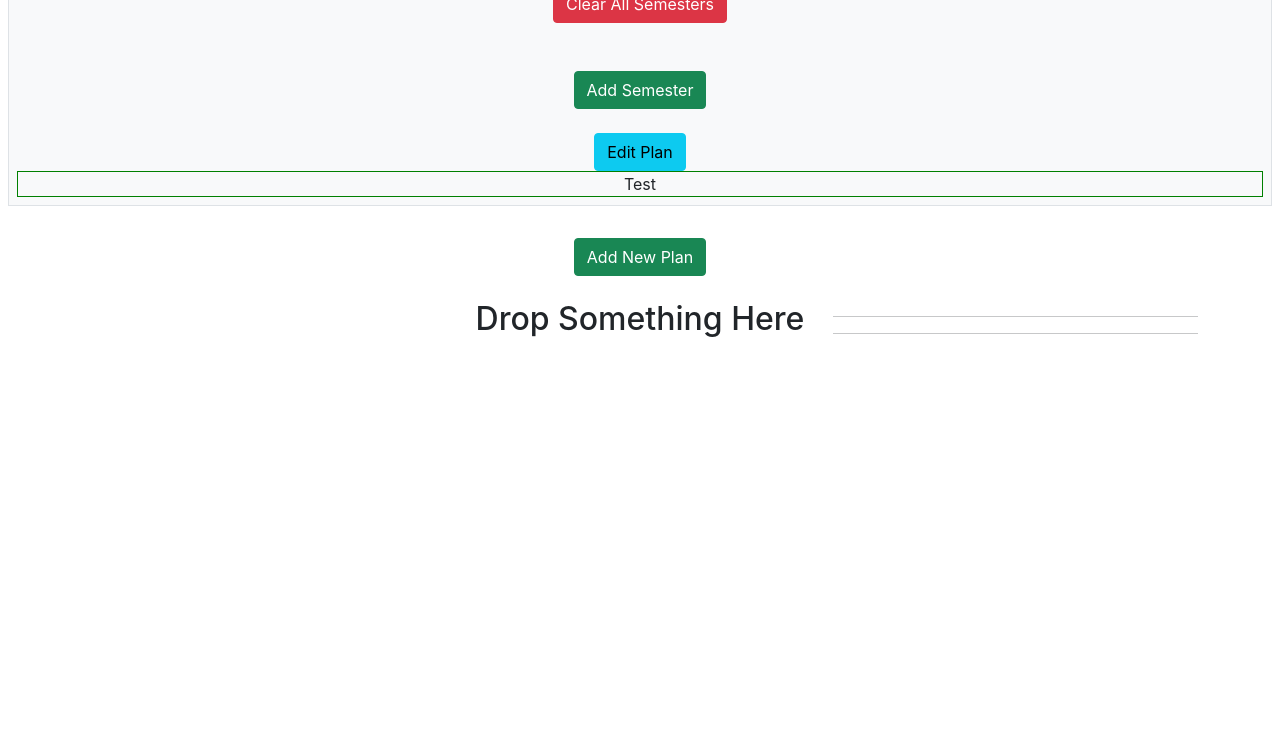
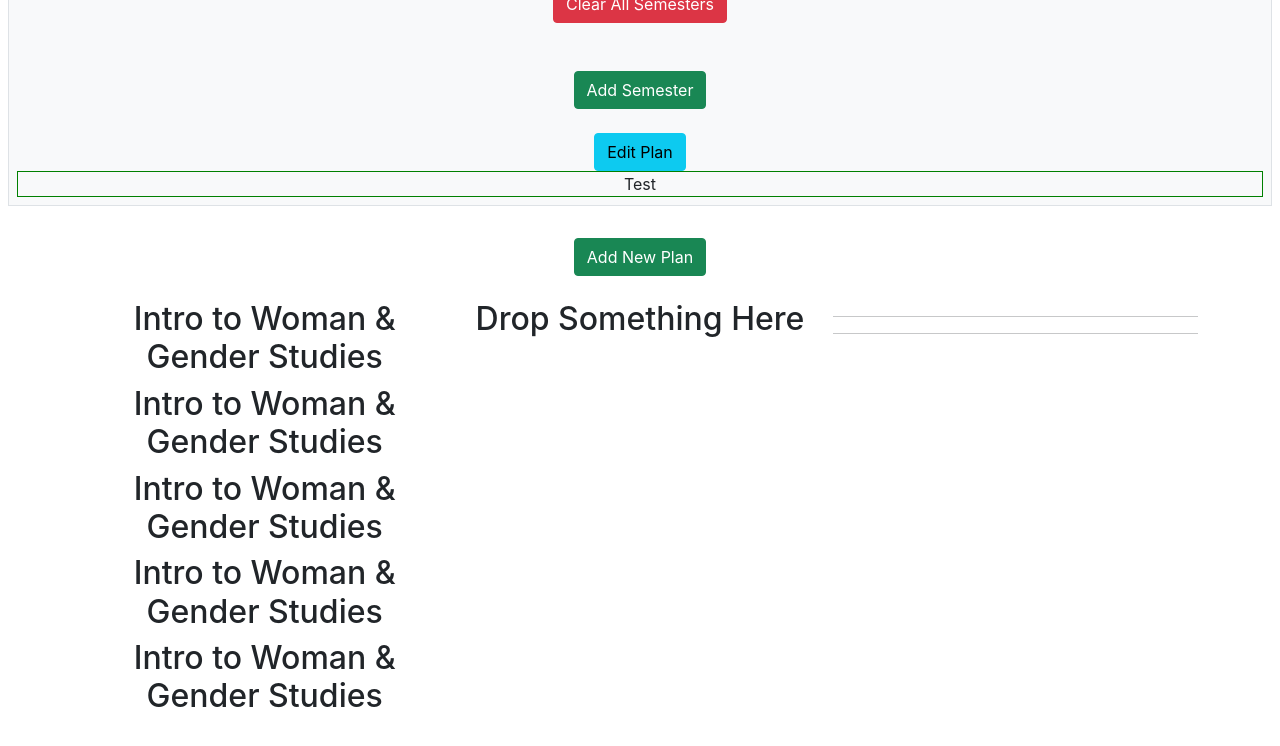
Before and after one commit to UD-CISC275-S22/cis-scheduler-team-18, a React (Create React App) app: page / in a window 1280 px wide. Shown: the part 7274-8020 px from the top of the page. Before the commit the page ends 7744 px from the top, so only its background shows below. Built offline with nearby package versions, Linux system fonts and the light colour scheme.

Commit message:
changing fields in drag

```diff
--- a/src/App.tsx
+++ b/src/App.tsx
@@ -9,7 +9,7 @@ import { PlanList } from "./components/PlanList";
 import { Welcome } from "./WelcomeMsg";
 import { Button } from "react-bootstrap";
 import { AddPlanModal } from "./components/AddPlanModal";
-import { Course } from "./interfaces/course";
+//import { Course } from "./interfaces/course";
 import { Drag } from "./components/Drag";
 
 const PLANS = semesterPlan.map(
--- a/src/components/Drag.tsx
+++ b/src/components/Drag.tsx
@@ -66,14 +66,14 @@ export function Drag(): JSX.Element {
                     <div>
                         {allCourses.map((course: Course) => (
                             <div
-                                key={course.id}
-                                className={course.id}
+                                key={course.code}
+                                className={course.code}
                                 onDragStart={(event) =>
-                                    dragStartHandler(event, course.courseName)
+                                    dragStartHandler(event, course.name)
                                 }
                                 draggable={true}
                             >
-                                <h2>{course.courseName}</h2>
+                                <h2>{course.name}</h2>
                             </div>
                         ))}
                     </div>
```
Also changed, not shown: src/components/degreeReq.tsx (+6 -7 lines).
